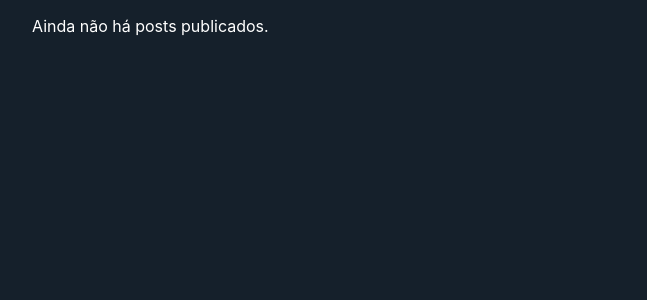
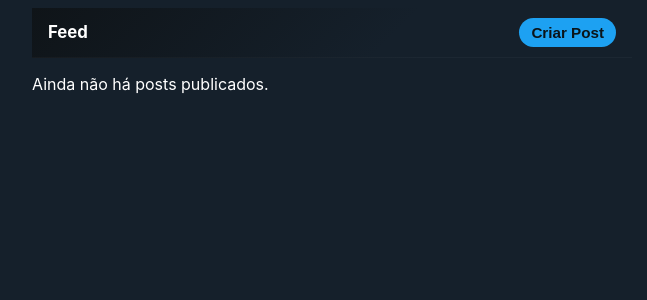
Before and after one commit to MagnoCavalcanti/blog-django, a Django app: page / in a window 1280 px wide. Shown: the top 300 px of the page, without its empty margins (308-955 px from the left). Run offline with Django 5.2, Linux system fonts and the light colour scheme; data that the repository does not hold is empty.

Commit message:
feat(Templates): altera icones e adiciona um header ao feed

```diff
--- a/core/static/style/style.css
+++ b/core/static/style/style.css
@@ -51,13 +51,6 @@ body {
     font-size: 0.95em;
 }
 
-.post-content {
-    margin-left: 60px;
-    margin-bottom: 10px;
-    font-size: 1.1em;
-    line-height: 1.5;
-}
-
 /* Estilos das ações do post */
 .post-actions {
     margin-left: 60px;
@@ -76,10 +69,10 @@ body {
     transition: all 0.2s;
 }
 
-.action-button:hover {
+/*.action-button:hover {
     color: #1da1f2;
     background-color: rgba(29, 161, 242, 0.1);
-}
+}*/
 
 /* Responsividade */
 @media (max-width: 600px) {
@@ -92,3 +85,93 @@ body {
         margin-left: 50px;
     }
 }
+
+/* Header full-width (não full-height) */
+.site-header {
+    width: 100%; /* ocupa toda a largura da janela */
+    display: flex;
+    align-items: center; /* centraliza verticalmente dentro do próprio padding */
+    justify-content: center;
+    text-align: left;
+    padding: 10px 16px; /* barra baixa: menos padding */
+    box-sizing: border-box;
+    background: linear-gradient(135deg, #0f1418 0%, #15202b 60%); /* degrade sutil */
+    color: #ffffff;
+    position: sticky; /* fixa no topo quando der scroll */
+    top: 0;
+    z-index: 50;
+    border-bottom: 1px solid rgba(255,255,255,0.03);
+}
+
+.site-header .header-content {
+    max-width: 1100px;
+    width: 100%;
+    display: flex;
+    align-items: center;
+    justify-content: space-between; /* esquerda: título, direita: ações */
+    gap: 12px;
+}
+
+.site-title {
+    font-size: 1.05rem; /* menor para navbar */
+    line-height: 1;
+    margin: 0;
+    font-weight: 700;
+    color: #ffffff;
+}
+
+.site-subtitle {
+    display: none; /* esconder subtítulo em barra de navegação */
+}
+
+.header-cta {
+    display: flex;
+    gap: 8px;
+    align-items: center;
+}
+
+.btn-primary {
+    background-color: #1da1f2;
+    color: #0b1419;
+    border: none;
+    padding: 6px 12px; /* menor */
+    border-radius: 999px;
+    font-weight: 600;
+    cursor: pointer;
+    transition: transform 0.12s ease, box-shadow 0.12s ease;
+    font-size: 0.95rem;
+}
+
+.btn-primary:hover {
+    transform: translateY(-2px);
+    box-shadow: 0 6px 18px rgba(29,161,242,0.12);
+}
+
+.btn-ghost {
+    background: transparent;
+    color: #8899a6;
+    border: 1px solid rgba(136,153,166,0.12);
+    padding: 6px 10px; /* menor */
+    border-radius: 999px;
+    cursor: pointer;
+    font-size: 0.95rem;
+}
+
+/* Ajustes para telas pequenas */
+@media (max-width: 600px) {
+    .site-title {
+        font-size: 0.95rem;
+    }
+
+    .site-subtitle {
+        display: none;
+    }
+
+    .header-cta {
+        gap: 8px;
+    }
+
+    .site-header {
+        padding: 8px 12px; /* ainda menor em mobile */
+    }
+}
--- a/core/templates/pages/feed.html
+++ b/core/templates/pages/feed.html
@@ -4,6 +4,38 @@
 
 {% block conteudo %}
 <div class="feed-container">
+
+    <dialog>
+        <form method="post" action="" class="new-post-form">
+            {% csrf_token %}
+            <input type="text" name="title" placeholder="Título do post" required class="new-post-title">
+            <textarea name="content" placeholder="O que você está pensando?" required class="new-post-content"></textarea>
+            <button type="submit" class="new-post-submit">Publicar</button>
+        </form>
+    </dialog>
+    <header class="site-header">
+        <div class="header-content container">
+            <h1 class="site-title">Feed</h1>
+            <p class="site-subtitle">Acompanhe as publicações da comunidade e compartilhe suas ideias.</p>
+            <div class="header-cta">
+                <button id="open-dialog-btn" class="btn-primary">Criar Post</button>
+            </div>
+        </div>
+    </header>
+    <script>
+        document.addEventListener('DOMContentLoaded', function() {
+            const dialog = document.querySelector('dialog');
+            const openBtn = document.getElementById('open-dialog-btn');
+            openBtn.addEventListener('click', function() {
+                dialog.showModal();
+            });
+            dialog.addEventListener('click', function(event) {
+                if (event.target === dialog) {
+                    dialog.close();
+                }
+            });
+        });
+    </script>
     {% if posts %}
         {% for post in posts %}
             <article class="post">
@@ -17,9 +49,6 @@
                             <h2>{{ post.title }}</h2>
                         </div>
 
-                        <div class="post-content">
-                            {{ post.content|linebreaks }}
-                        </div>
 
                         <div class="post-actions">
                             <div class="action-button">
@@ -30,7 +59,7 @@
                             </div>
                             <div class="action-button">
                                 <svg viewBox="0 0 24 24" width="18" height="18">
-                                    <path fill="currentColor" d="M23.77 15.67c-.292-.293-.767-.293-1.06 0l-2.22 2.22V7.65c0-2.068-1.683-3.75-3.75-3.75h-5.85c-.414 0-.75.336-.75.75s.336.75.75.75h5.85c1.24 0 2.25 1.01 2.25 2.25v10.24l-2.22-2.22c-.293-.293-.768-.293-1.06 0s-.294.768 0 1.06l3.5 3.5c.145.147.337.22.53.22s.383-.072.53-.22l3.5-3.5c.294-.292.294-.767 0-1.06zm-10.66 3.28H7.26c-1.24 0-2.25-1.01-2.25-2.25V6.46l2.22 2.22c.148.147.34.22.532.22s.384-.073.53-.22c.293-.293.293-.768 0-1.06l-3.5-3.5c-.293-.294-.768-.294-1.06 0l-3.5 3.5c-.294.292-.294.767 0 1.06s.767.293 1.06 0l2.22-2.22V16.7c0 2.068 1.683 3.75 3.75 3.75h5.85c.414 0 .75-.336.75-.75s-.337-.75-.75-.75z"></path>
+                                    <path fill="currentColor" d="M1.998 12.5c2.003-4.5 6.003-7.5 10.002-7.5s8 3 10.002 7.5c-2.002 4.5-6.002 7.5-10.002 7.5s-8-3-10.002-7.5zm10.002 5.5c3.038 0 5.5-2.462 5.5-5.5s-2.462-5.5-5.5-5.5-5.5 2.462-5.5 5.5 2.462 5.5 5.5 5.5zm0-9a3.5 3.5 0 1 1 0 7 3.5 3.5 0 0 1 0-7z"></path>
                                 </svg>
                                 <span>12</span>
                             </div>
@@ -38,7 +67,7 @@
                                 <svg viewBox="0 0 24 24" width="18" height="18">
                                     <path fill="currentColor" d="M12 21.638h-.014C9.403 21.59 1.95 14.856 1.95 8.478c0-3.064 2.525-5.754 5.403-5.754 2.29 0 3.83 1.58 4.646 2.73.814-1.148 2.354-2.73 4.645-2.73 2.88 0 5.404 2.69 5.404 5.755 0 6.376-7.454 13.11-10.037 13.157H12zM7.354 4.225c-2.08 0-3.903 1.988-3.903 4.255 0 5.74 7.034 11.596 8.55 11.658 1.518-.062 8.55-5.917 8.55-11.658 0-2.267-1.823-4.255-3.903-4.255-2.528 0-3.94 2.936-3.952 2.965-.23.562-1.156.562-1.387 0-.014-.03-1.425-2.965-3.954-2.965z"></path>
                                 </svg>
-                                <span>24</span>
+                                <span>{{ post.likes }}</span>
                             </div>
                             <div class="action-button">
                                 <svg viewBox="0 0 24 24" width="18" height="18">
```
